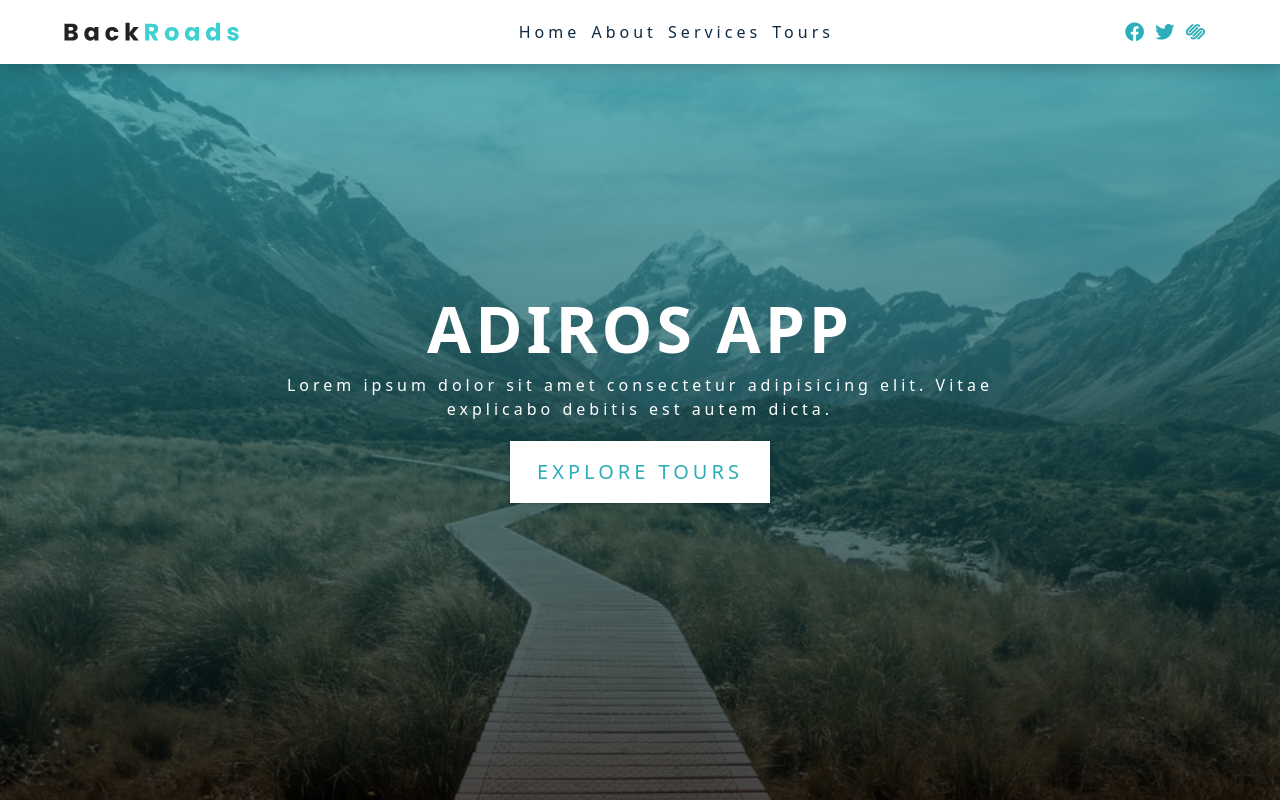
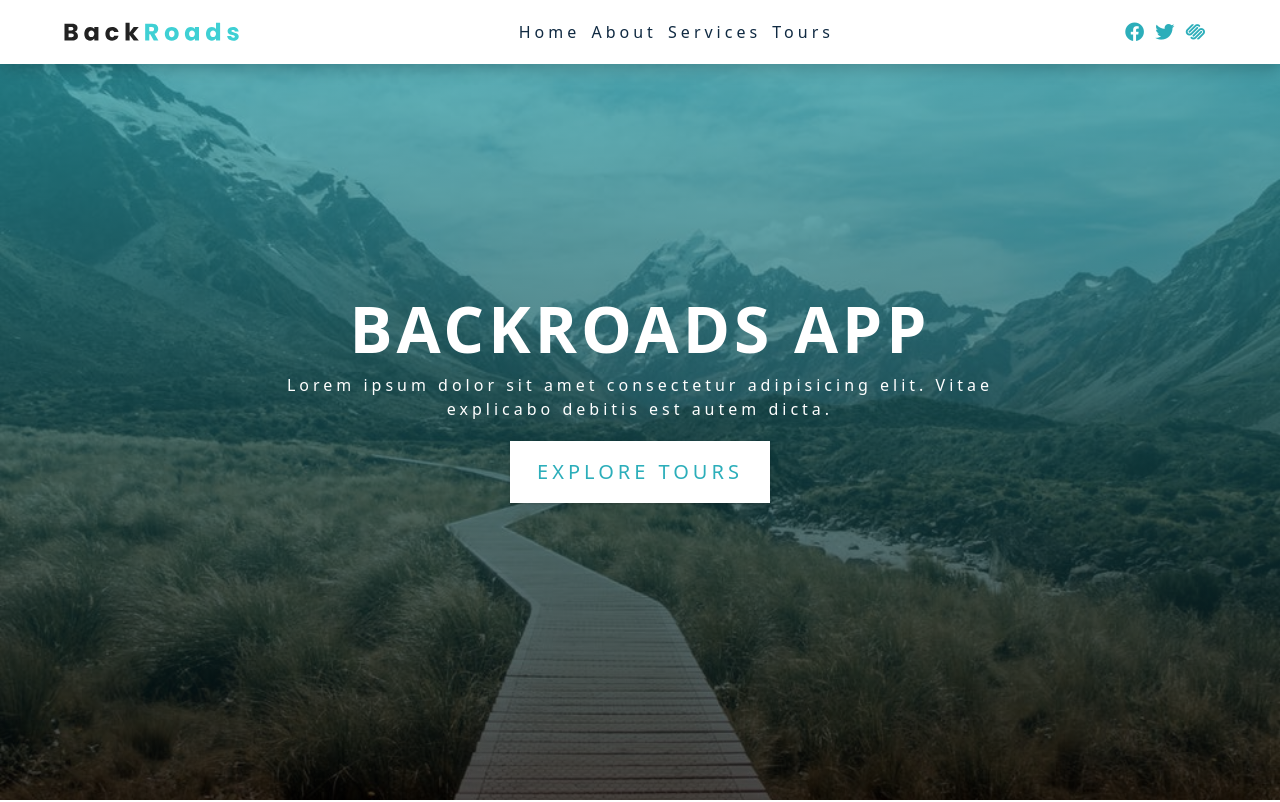
Before and after one commit to AdirNoyman/backroads-app, a React (Create React App) app: page / in a window 1280 px wide. Shown: the top 802 px of the page. Built offline with nearby package versions, Linux system fonts and the light colour scheme.

Commit message:
Test CI/CD 2

```diff
--- a/src/components/Hero.js
+++ b/src/components/Hero.js
@@ -4,7 +4,7 @@ const Hero = () => {
   return (
     <section className="hero" id="home">
       <div className="hero-banner">
-        <h1>Adiros app</h1>
+        <h1>Backroads app</h1>
         <p>
           Lorem ipsum dolor sit amet consectetur adipisicing elit. Vitae
           explicabo debitis est autem dicta.
```
